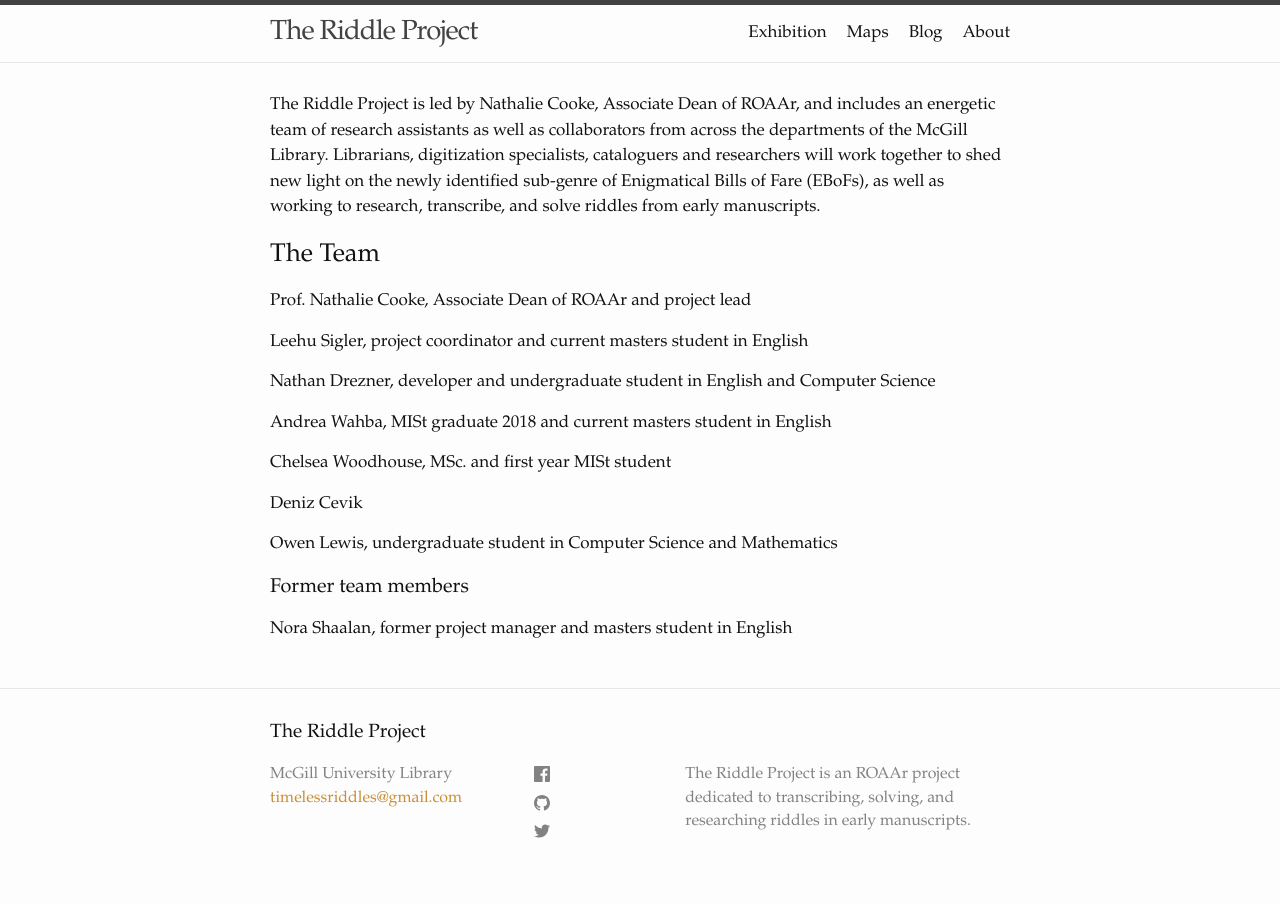
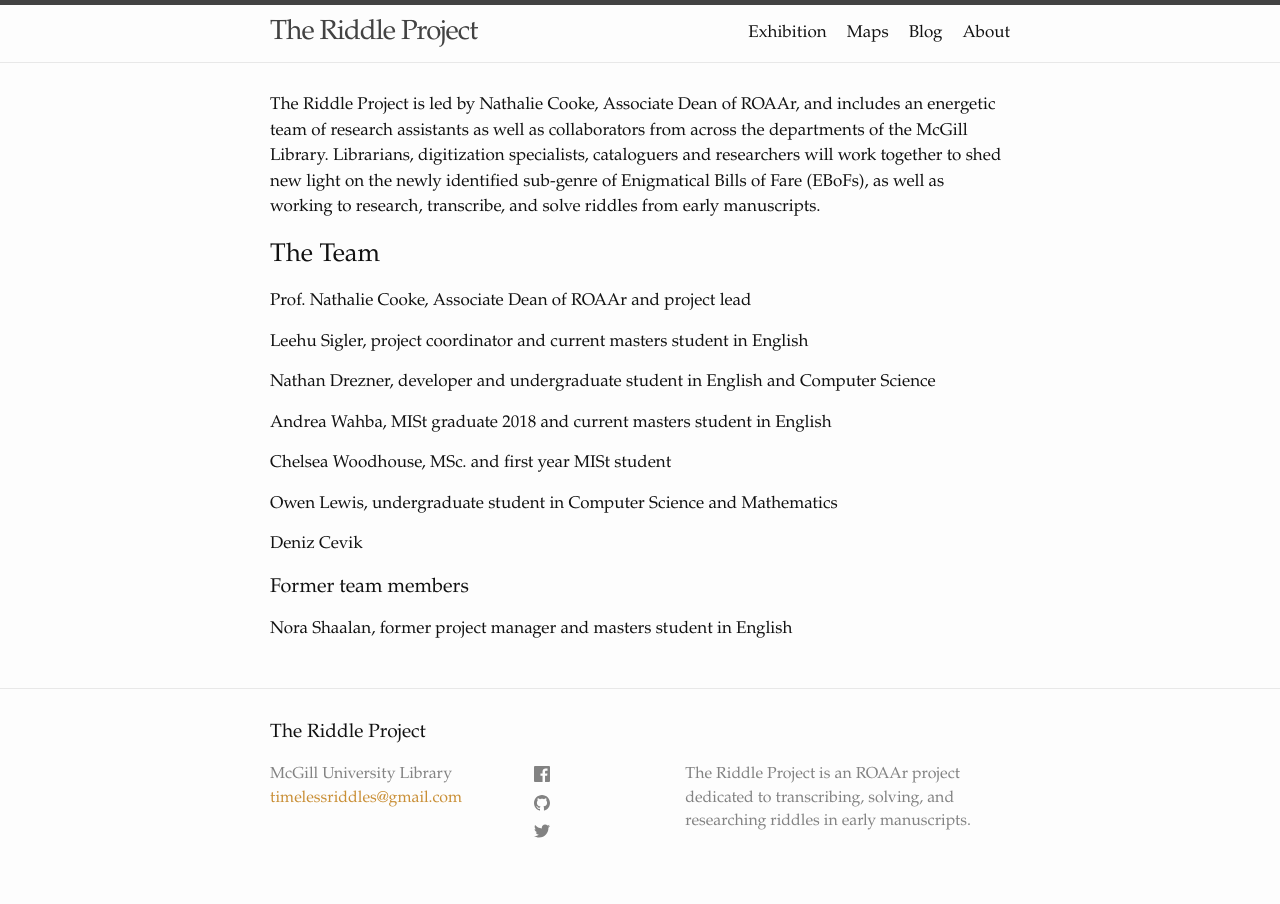
Before and after one commit to riddleproject/riddleproject.github.io, a Jekyll site: the page built from about.md, in a window 1280 px wide. Built offline with Jekyll 4.4.1, drawn with Linux system fonts in a browser that asks for light colours.

```diff
--- a/about.md
+++ b/about.md
@@ -16,9 +16,9 @@ Andrea Wahba, MISt graduate 2018 and current masters student in English
 
 Chelsea Woodhouse, MSc. and first year MISt student
 
+Owen Lewis, undergraduate student in Computer Science and Mathematics
+
 Deniz Cevik
-
-Owen Lewis, undergraduate student in Computer Science and Mathematics
 
 ### Former team members
 Nora Shaalan, former project manager and masters student in English
```
